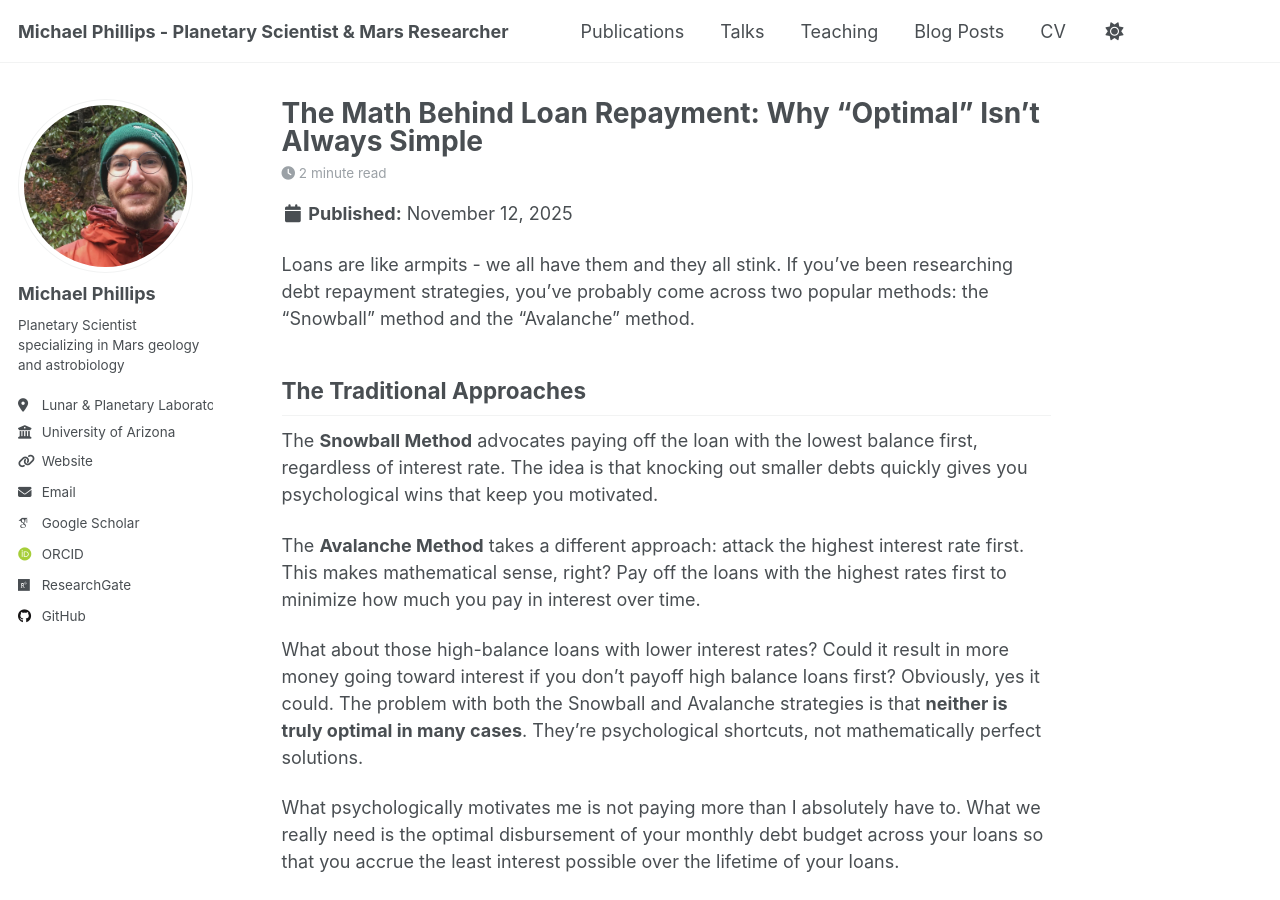
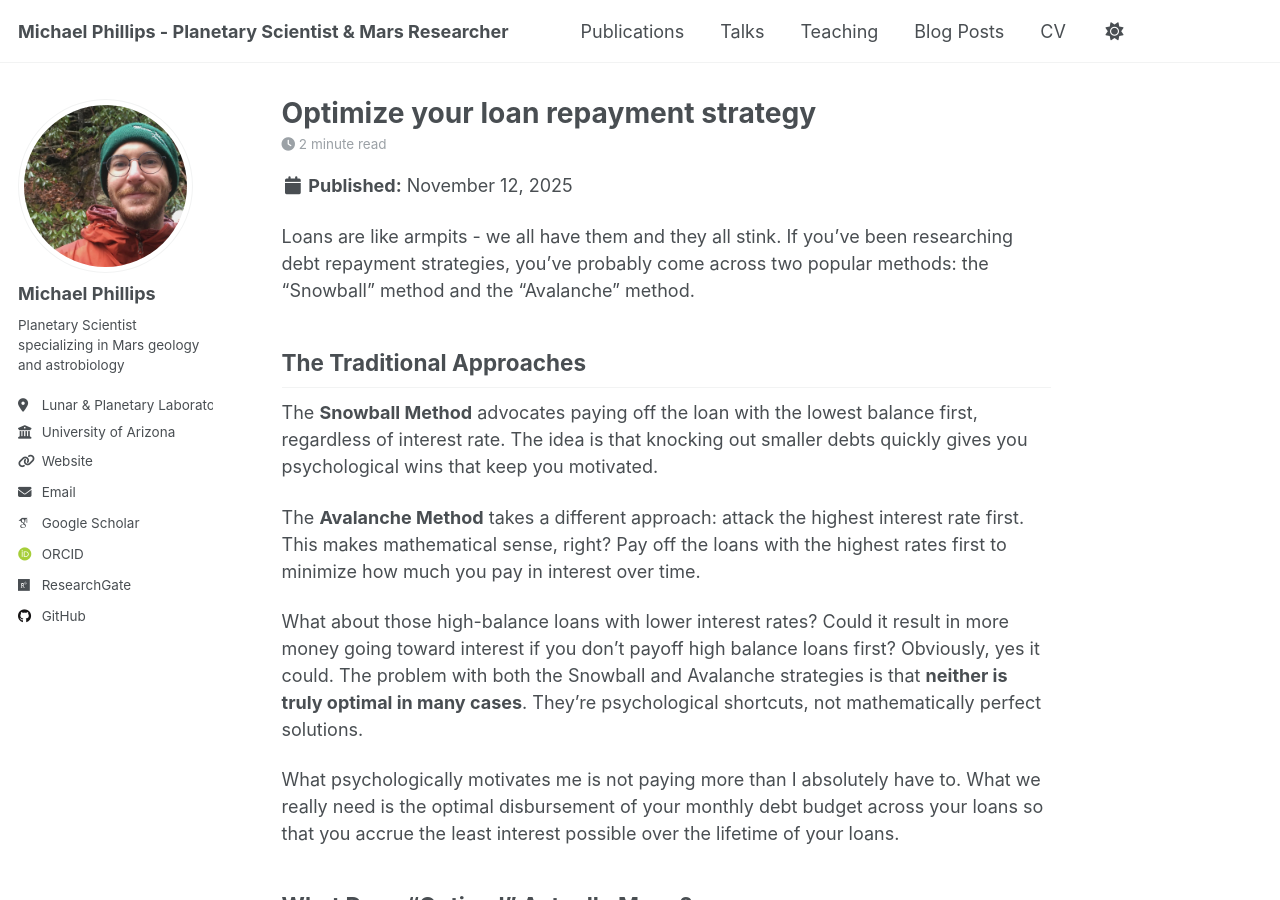
Before and after one commit to Michael-S-Phillips/michael-s-phillips.github.io, a Jekyll site: the page built from _posts/2025-11-12-optimal-loan-repayment.md, in a window 1280 px wide and 900 px high. Built offline with Jekyll 4.4.1, drawn with Linux system fonts in a browser that asks for light colours; some web fonts are replaced; a script that is not in the unit is left out.

Commit message:
Update blog post title to 'Optimize your loan repayment strategy'

```diff
--- a/_posts/2025-11-12-optimal-loan-repayment.md
+++ b/_posts/2025-11-12-optimal-loan-repayment.md
@@ -1,5 +1,5 @@
 ---
-title: 'The Math Behind Loan Repayment: Why "Optimal" Isn''t Always Simple'
+title: 'Optimize your loan repayment strategy'
 date: 2025-11-12
 permalink: /posts/2025/11/optimal-loan-repayment/
 tags:
```
